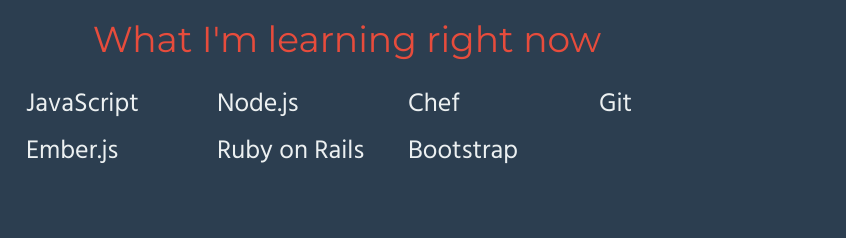
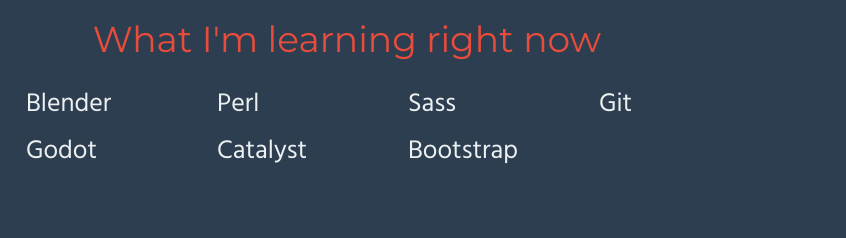
Before and after one commit to Brandon-Wolff/Brandon-Wolff.github.io, a plain HTML site: page index.html in a window 1280 px wide. Shown: the part 1001-1239 px from the top of the page, 434-1280 px from the left. Drawn offline with nearby package versions, Linux system fonts and the light colour scheme.

Commit message:
Added gitignore and installed Sass

```diff
--- a/index.html
+++ b/index.html
@@ -63,11 +63,11 @@
         <p class="larger-font">What I'm learning right now</p>
         <div class="columns">
           <ul>
-            <li>JavaScript</li>
-            <li>Ember.js</li>
-            <li>Node.js</li>
-            <li>Ruby on Rails</li>
-            <li>Chef</li>
+            <li><a href="https://www.blender.org/" target="_blank">Blender</a></li>
+            <li><a href="https://godotengine.org/" target="_blank">Godot</a></li>
+            <li>Perl</li>
+            <li>Catalyst</li>
+            <li>Sass</li>
             <li>Bootstrap</li>
             <li>Git</li>
           </ul>
@@ -87,7 +87,7 @@
           <p>Tribute Page</p>
         </div>
       </a>
-      <a href="https://codepen.io/Brandon-Wolff/full/EmVPea/">
+      <a href="https://codepen.io/Brandon-Wolff/full/EmVPea/" target="_blank">
         <div class="col-md-4 well">
           <img src="img/quote_machine.png" class="img-responsive"></img>
           <p>Quote Machine</p>
--- a/scss/style.scss
+++ b/scss/style.scss
@@ -74,6 +74,9 @@ nav.navbar {
   color: $light;
   a {
     color: $link;
+  }
+  li a{
+    color: $light;
   }
 }
 
```
Also changed, not shown: css/style.css, 2 other files.
